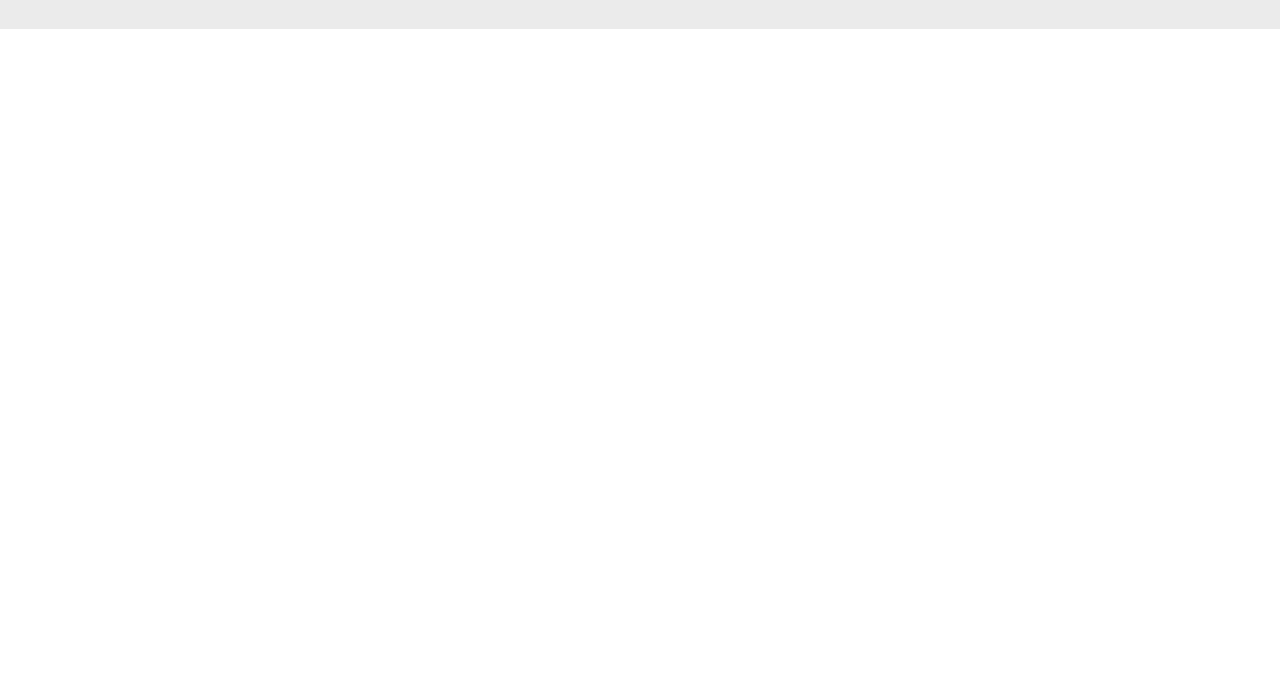
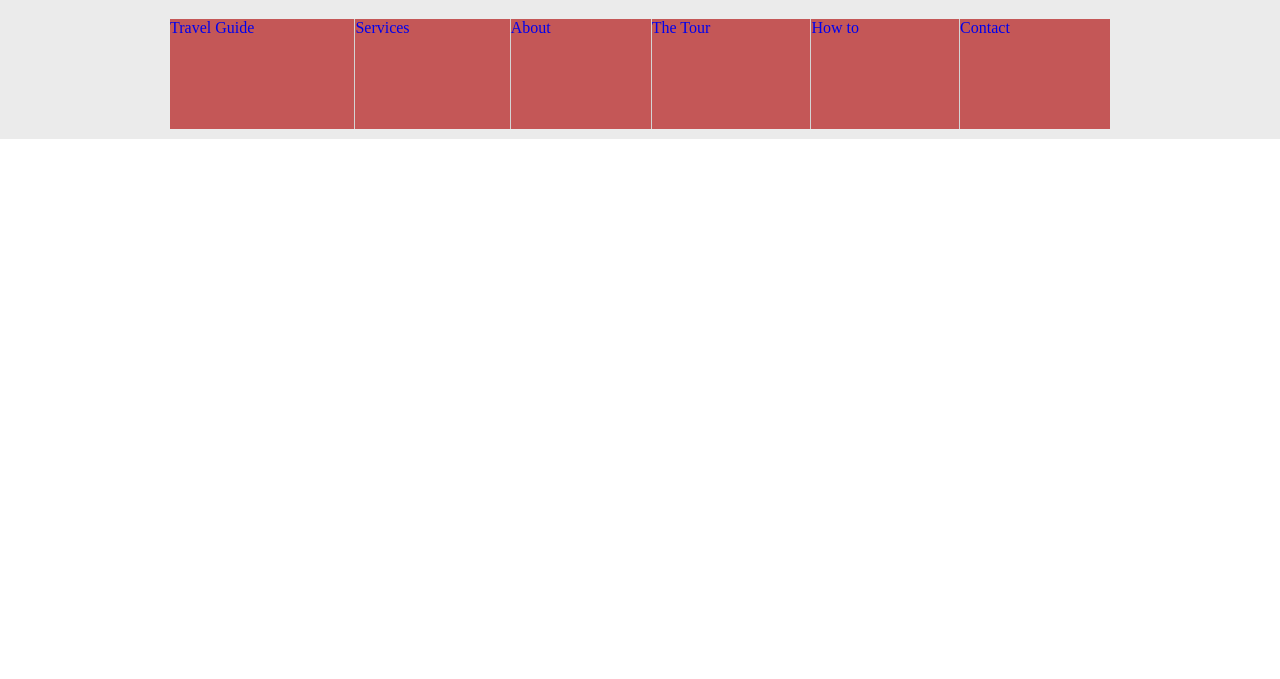
Before and after one commit to romanshutsman/romanshutsman.github.io, a website: page traveler.html in a window 1280 px wide. Shown: the part 121-800 px from the top of the page. Drawn offline with Linux system fonts and the light colour scheme; a web font is replaced by a local one.

Commit message:
create nav

```diff
--- a/sass/traveler.scss
+++ b/sass/traveler.scss
@@ -108,7 +108,22 @@ input[type="search"].main-search {
     padding-left: 20px;
 }
     input[type="image"].search-img {
+    position: relative;mg {
     position: relative;
     top:7px;
     right: 40px;
 }
+}
+header .container nav{
+display: flex;
+flex-wrap: wrap;
+}
+header .container nav a {
+    &:nth-child(-n+5){
+        border-right: 1px solid #d4d4d4;
+    }
+    flex-grow: 1;
+    flex-basis: 156px
+    height: 110px;
+    background: rgb(196, 87, 87);
+}
--- a/traveler.html
+++ b/traveler.html
@@ -31,7 +31,12 @@
                     </form>
                 </section>
                 <nav>
-
+                  <a href="#">Travel Guide</a>
+                  <a href="#">Services</a>
+                  <a href="#">About</a>
+                  <a href="#">The Tour</a>
+                  <a href="#">How to</a>
+                  <a href="#">Contact</a>
                 </nav>
         </div>
     </header>
```
Also changed, not shown: css/traveler.css.
